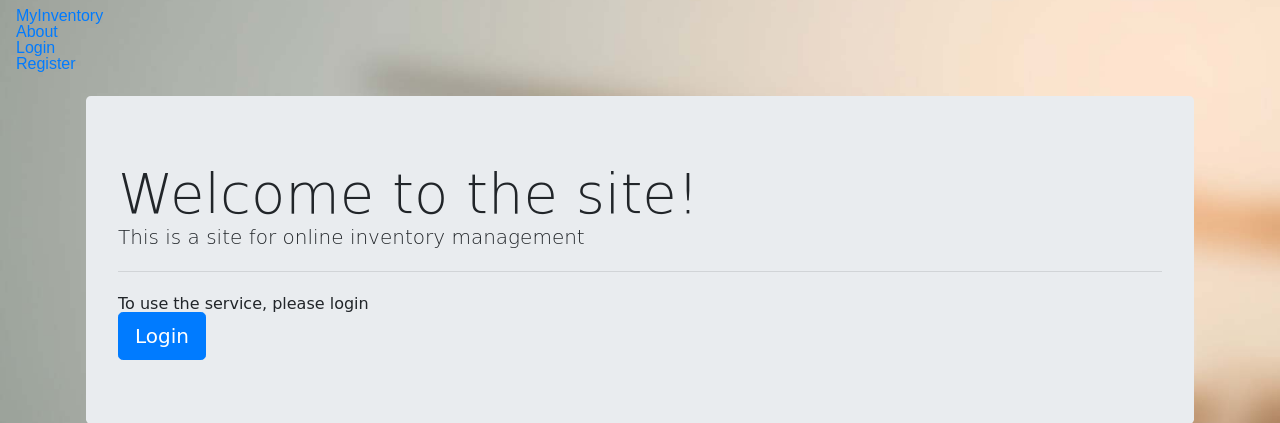
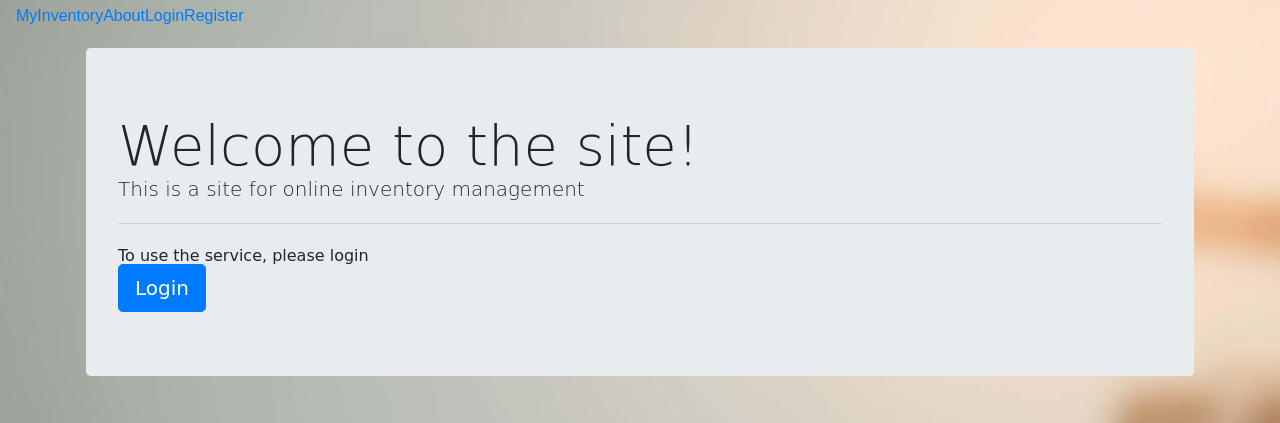
Before and after one commit to vazhaberdzenishvili/My_inventory, a Flask app: template app/templates/home.html in a window 1280 px wide. Shown: the top 423 px of the page. Run offline with Flask 2, Linux system fonts and the light colour scheme; the template is opened without the code that fills it, so the values that code supplies are empty; parts of the project's set-up code (start-up, migrations or seed data) failed here and were passed over; some libraries are stand-ins or nearby versions.

Commit message:
added some files

```diff
--- a/app/static/css/style.css
+++ b/app/static/css/style.css
@@ -5,12 +5,17 @@ body {
     background-position: center;
     background-repeat: no-repeat;
 }
-header{
+.navbar{
+    display: flex;
+    justify-content: space-between;
+    align-items: center;
+}
+ul{
     display: flex;
     justify-content: space-between;
 }
-ul{
-
+li{
+    display: flex;
 }
 
 
--- a/app/templates/base.html
+++ b/app/templates/base.html
@@ -1,4 +1,4 @@
-{% from 'macros.html' import nav_bar_generator%}
+{% from 'macros.html' import nav_bar_generator %}
 <html lang="en" xmlns="http://www.w3.org/1999/html">
 <!DOCTYPE html>
 <html lang="en">
```
